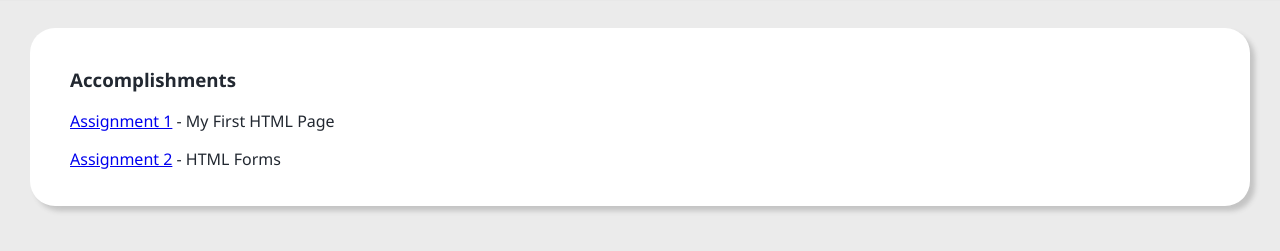
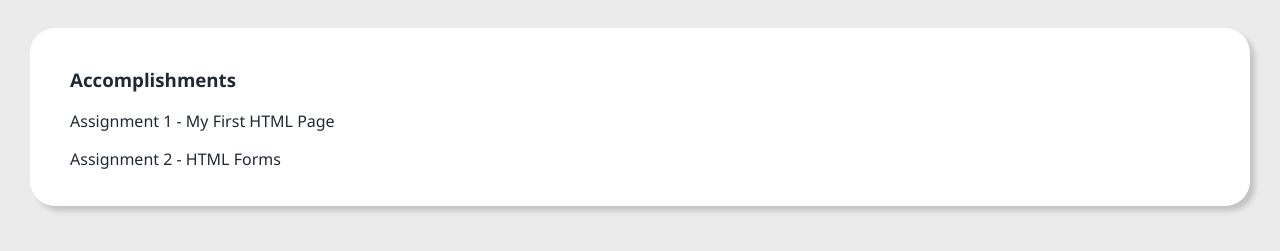
Before and after one commit to nininicole/intern.github.io, a plain HTML site: page index.html in a window 1280 px wide. Shown: the part 59-310 px from the top of the page. Drawn offline with Linux system fonts and the light colour scheme.

Commit message:
Update style.css

```diff
--- a/style.css
+++ b/style.css
@@ -21,6 +21,8 @@ nav li a{
     color: #0f4bbd;
 
   }
+
+
   nav li a:visited{
     border-bottom: 1px solid;
 
@@ -90,3 +92,15 @@ h3, h2, p{
     padding-top: 0px;
 
 }
+
+
+a:hover{
+    color: #0f4bbd;
+
+}
+
+a{
+
+  text-decoration: none;
+  color: #222831;
+}
```
